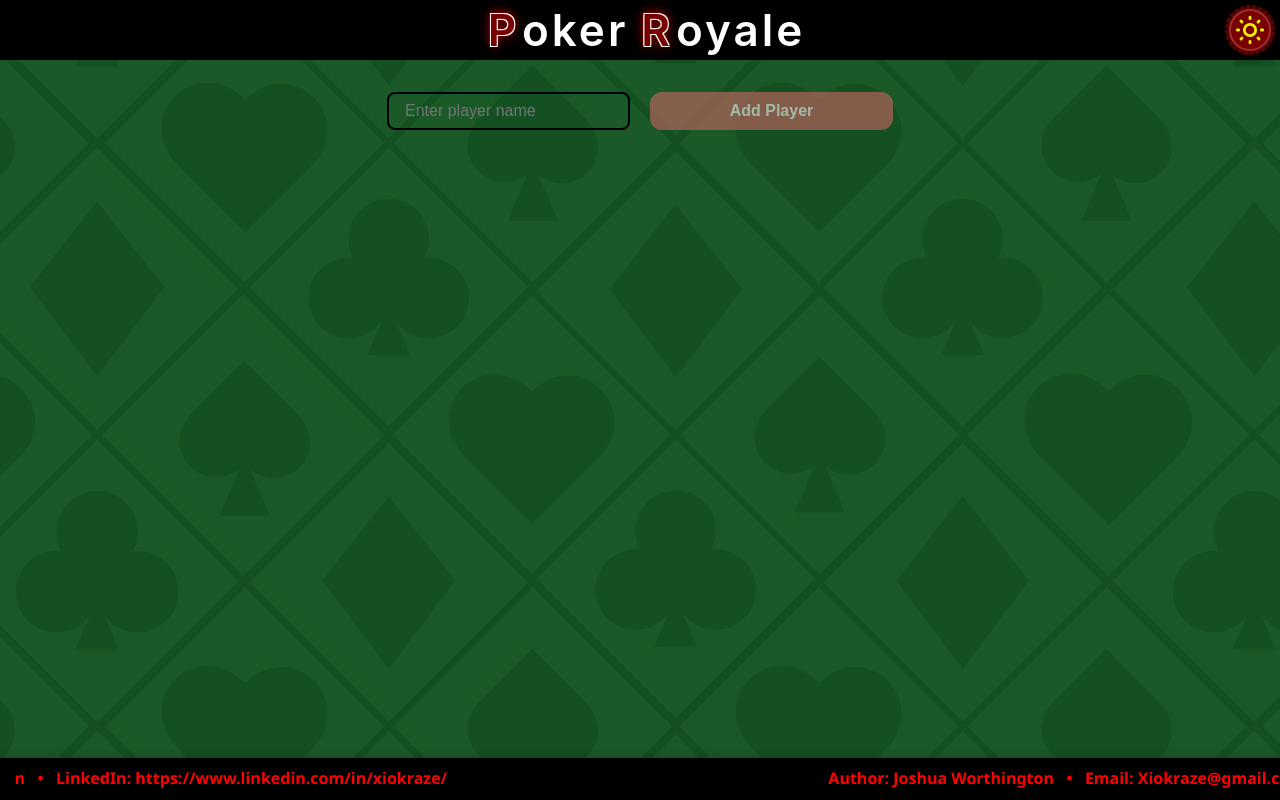
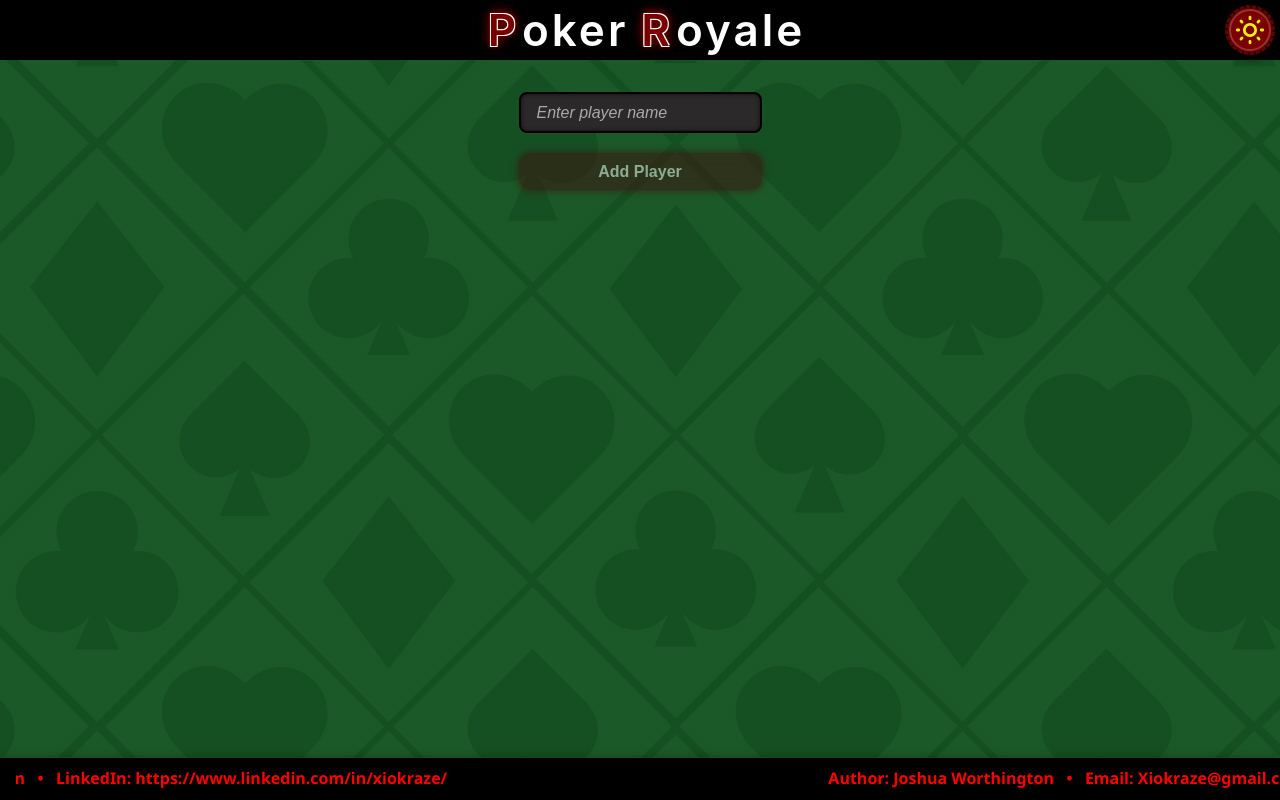
Before and after one commit to Xiokraze/PokerFE, a React (Create React App) app in the folder poker/: page /five-card-stud in a window 1280 px wide. Built offline with nearby package versions, Linux system fonts and the light colour scheme.

Commit message:
Continued finalizing initial game results logic.

```diff
--- a/poker/src/components/button/pokerButton/PokerButton.module.css
+++ b/poker/src/components/button/pokerButton/PokerButton.module.css
@@ -9,18 +9,19 @@
   font-size: 1rem;
   border-radius: 12px;
   cursor: pointer;
-  box-shadow: 0 0 6px 2px var(--poker-chip-red), inset 0 0 10px 2px #ff4d4d;
-  transition: background-color 0.3s ease, box-shadow 0.3s ease;
+  box-shadow: 0 0 6px 2px var(--poker-chip-red), inset 0 0 10px 2px var(--poker-chip-red);
+  transition: background-color 0.3s ease, box-shadow 0.3s ease, opacity 0.3s ease;
 }
 
 .pokerButton:hover:not(:disabled) {
-  background-color: #ff5555;
-  box-shadow: 0 0 12px 4px #ff0000, inset 0 0 14px 3px #ff6666;
+  background-color: var(--poker-chip-red);
+  box-shadow: 0 0 12px 4px var(--poker-chip-red), inset 0 0 14px 3px var(--poker-chip-red);
 }
 
 .pokerButton:disabled {
-  opacity: 0.6;
   cursor: not-allowed;
-  box-shadow: none;
-  background-color: #cc6666;
+  opacity: 0.5;
+  pointer-events: none;
+  filter: grayscale(60%);
+  transition: filter 0.3s ease, opacity 0.3s ease;
 }
--- a/poker/src/components/button/pokerButton/PokerButton.tsx
+++ b/poker/src/components/button/pokerButton/PokerButton.tsx
@@ -2,13 +2,15 @@
 import React from 'react';
 import styles from './PokerButton.module.css';
 
-type ButtonProps = React.ButtonHTMLAttributes<HTMLButtonElement> & {
+type ButtonProps = {
   text: string;
+  onClick?: (...args: any[]) => any;
+  disabled: boolean;
 };
 
-const PokerButton: React.FC<ButtonProps> = ({ text, ...rest }) => {
+const PokerButton: React.FC<ButtonProps> = ({ text, onClick, disabled }) => {
   return (
-    <button className={styles.pokerButton} {...rest}>
+    <button className={styles.pokerButton} onClick={onClick} disabled={disabled}>
       {text}
     </button>
   );
--- a/poker/src/pages/fiveCardStud/FiveCardStud.tsx
+++ b/poker/src/pages/fiveCardStud/FiveCardStud.tsx
@@ -1,5 +1,7 @@
 import React, { useState } from 'react';
 import PlayerInputForm from './PlayerForm';
+import PokerButton from '../../components/button/pokerButton/PokerButton';
+import FiveCardStudResults from './results/FiveCardStudResults';
 
 type PlayerResult = {
   player: string;
@@ -8,7 +10,7 @@ type PlayerResult = {
   handSummary: string;
 };
 
-type ApiResponse = {
+export type ApiResponse = {
   playerResults: PlayerResult[];
   winners: string[];
   reason: string;
@@ -18,11 +20,17 @@ const FiveCardStud: React.FC = () => {
   const [loading, setLoading] = useState(false);
   const [results, setResults] = useState<ApiResponse | null>(null);
   const [error, setError] = useState<string | null>(null);
+  const [players, setPlayers] = useState<string[]>([]);
+
+  const handlePlayAgain = () => {
+    setResults(null);
+  };
 
   const handleStartGame = async (players: string[]) => {
     setLoading(true);
     setError(null);
     setResults(null);
+    setPlayers(players); // Save for future use
     try {
       const requestOptions = {
         method: 'POST',
@@ -43,32 +51,14 @@ const FiveCardStud: React.FC = () => {
       setLoading(false);
     }
   };
-  if (loading) return <div>Loading cards... (poker spinner here)</div>;
+  // if (loading) return <div>Loading cards... (poker spinner here)</div>;
   if (error) return <div>Error: {error}</div>;
   if (results)
     return (
-      <div>
-        <h2>Results</h2>
-        <p>{results.reason}</p>
-        {results.playerResults.map(({ player, cards, rank, handSummary }) => (
-          <div key={player}>
-            <h3>{player}</h3>
-            <p>
-              {rank} — {handSummary}
-            </p>
-            <div>
-              {cards.map((card) => (
-                <span key={card} style={{ marginRight: 4 }}>
-                  {card}
-                </span> // Replace with your PlayingCard component!
-              ))}
-            </div>
-          </div>
-        ))}
-      </div>
+      <FiveCardStudResults loading={loading} results={results} handlePlayAgain={handlePlayAgain} />
     );
 
-  return <PlayerInputForm onSubmit={handleStartGame} />;
+  return <PlayerInputForm onSubmit={handleStartGame} loading={loading} initialPlayers={players} />;
 };
 
 export default FiveCardStud;
--- a/poker/src/pages/fiveCardStud/PlayerForm.module.css
+++ b/poker/src/pages/fiveCardStud/PlayerForm.module.css
@@ -1,3 +1,7 @@
+.pageWrapper {
+  padding-bottom: 100px;
+}
+
 .wrapper {
   padding: 2rem;
   max-width: 720px;
@@ -11,30 +15,47 @@
   align-items: center;
 }
 
+.input {
+  padding: 0.6rem 1rem;
+  border: 2px solid var(--primary-dark);
+  border-radius: 8px;
+  background-color: var(--secondary-dark);
+  color: var(--text-light);
+  font-size: 1rem;
+  width: 100%;
+  max-width: 300px;
+  box-shadow: inset 0 0 5px rgba(0, 0, 0, 0.6);
+  transition: all 0.2s ease-in-out;
+  outline: none;
+}
+
+.input:focus {
+  border-color: var(--poker-chip-red);
+  background-color: var(--primary-dark);
+  box-shadow: 0 0 10px var(--poker-chip-red);
+}
+
+.input::placeholder {
+  color: #aaa;
+  font-style: italic;
+}
+
 .grid {
+  display: flex;
+  flex-wrap: wrap;
+  justify-content: center; /* center items horizontally */
+  gap: 1.25rem;
+  padding: 2rem;
+  max-width: 960px;
+  margin: 0 auto;
+  box-sizing: border-box;
+}
+
+.inputGrid {
   display: grid;
   grid-template-columns: repeat(auto-fit, minmax(180px, 1fr));
   gap: 1.25rem;
   padding: 2rem;
-  max-width: 960px;
   margin: 0 auto;
+  width: fit-content;
 }
-
-.input {
-  flex: 1;
-  padding: 0.5rem 1rem;
-  font-size: 1rem;
-  border-radius: 8px;
-  border: 2px solid var(--primary-dark);
-  background-color: var(--primary-light);
-  color: var(--secondary-dark);
-}
-
-.grid {
-  display: grid;
-  grid-template-columns: repeat(auto-fit, minmax(180px, 1fr));
-  gap: 1.25rem;
-  padding: 2rem;
-  width: fit-content;
-  margin: 0 auto;
-}
--- a/poker/src/pages/fiveCardStud/PlayerForm.tsx
+++ b/poker/src/pages/fiveCardStud/PlayerForm.tsx
@@ -1,15 +1,17 @@
-import React, { useContext, useState } from 'react';
+import React, { useState } from 'react';
 import styles from './PlayerForm.module.css';
 import PokerButton from '../../components/button/pokerButton/PokerButton';
 import CardOption from '../../components/playingCard/CardOption';
 
 type PlayerFormProps = {
   onSubmit: (players: string[]) => void;
+  loading: boolean;
+  initialPlayers?: string[];
 };
 
-const PlayerForm: React.FC<PlayerFormProps> = ({ onSubmit }) => {
+const PlayerForm: React.FC<PlayerFormProps> = ({ onSubmit, loading, initialPlayers = [] }) => {
   const [newPlayerName, setNewPlayerName] = useState('');
-  const [players, setPlayers] = useState<string[]>([]);
+  const [players, setPlayers] = useState<string[]>(initialPlayers);
 
   const handleAddPlayer = () => {
     if (newPlayerName.trim() === '') return;
@@ -19,12 +21,18 @@ const PlayerForm: React.FC<PlayerFormProps> = ({ onSubmit }) => {
   };
 
   return (
-    <>
-      <div className={styles.grid}>
+    <div className={styles.pageWrapper}>
+      {players.length < 10 && (
+        <div className={styles.inputGrid}>
           <input
             type="text"
             value={newPlayerName}
             onChange={(e) => setNewPlayerName(e.target.value)}
+            onKeyDown={(e) => {
+              if (e.key === 'Enter' && newPlayerName.trim() !== '') {
+                handleAddPlayer();
+              }
+            }}
             placeholder="Enter player name"
             className={styles.input}
           />
@@ -34,6 +42,7 @@ const PlayerForm: React.FC<PlayerFormProps> = ({ onSubmit }) => {
             text="Add Player"
           />
         </div>
+      )}
 
       <div className={styles.grid}>
         {players.map((player, index) => (
@@ -41,16 +50,24 @@ const PlayerForm: React.FC<PlayerFormProps> = ({ onSubmit }) => {
             key={index}
             id={player}
             displayText={player}
-            subText="Ready to play"
+            subText="Click to Remove"
             cardCode=""
             faceDown={true}
-            badgeText="Player"
-            badgeColor="#0062ff"
-            onClick={() => {}}
+            onClick={() => setPlayers((prev) => prev.filter((_, i) => i !== index))}
           />
         ))}
       </div>
-    </>
+
+      {players.length >= 1 && (
+        <div className={styles.inputGrid}>
+          <PokerButton
+            onClick={() => onSubmit(players)}
+            disabled={loading}
+            text={loading ? 'Dealing...' : 'Deal'}
+          />
+        </div>
+      )}
+    </div>
   );
 };
 
--- /dev/null
+++ b/poker/src/pages/fiveCardStud/results/FiveCardStudResults.module.css
@@ -0,0 +1,58 @@
+.resultsContainer {
+  max-width: 960px;
+  margin: 2rem auto;
+  padding: 1rem 2rem;
+  text-align: center;
+}
+
+.title {
+  font-size: 2rem;
+  margin-bottom: 1rem;
+  color: var(--secondary-light);
+}
+
+.reason {
+  font-size: 1.1rem;
+  color: var(--secondary-light);
+  margin-bottom: 2rem;
+}
+
+.playerResults {
+  display: flex;
+  flex-direction: column;
+  gap: 1.5rem;
+  margin-bottom: 2rem;
+}
+
+.playerCard {
+  background-color: rgba(255, 255, 255, 0.05);
+  background-color: var(--MenuBackground);
+  padding: 1rem;
+  border-radius: 10px;
+  box-shadow: inset 0 0 10px rgba(0, 0, 0, 0.3);
+}
+
+.playerName {
+  font-size: 1.25rem;
+  font-weight: 600;
+  margin-bottom: 0.25rem;
+  color: var(--secondary-light);
+}
+
+.handSummary {
+  font-size: 1rem;
+  margin-bottom: 0.5rem;
+  color: var(--secondary-light);
+}
+
+.rank {
+  font-weight: bold;
+  color: var(--highlight-color, gold);
+}
+
+.cardRow {
+  display: flex;
+  justify-content: center;
+  gap: 0.5rem;
+  flex-wrap: wrap;
+}
--- /dev/null
+++ b/poker/src/pages/fiveCardStud/results/FiveCardStudResults.tsx
@@ -0,0 +1,43 @@
+import PokerButton from '../../../components/button/pokerButton/PokerButton';
+import PlayingCard from '../../../components/playingCard/PlayingCard';
+import { ApiResponse } from '../FiveCardStud';
+import styles from './FiveCardStudResults.module.css';
+
+type FiveCardStudResultsProps = {
+  loading: boolean;
+  handlePlayAgain: () => void;
+  results: ApiResponse;
+};
+
+const FiveCardStudResults: React.FC<FiveCardStudResultsProps> = ({
+  loading,
+  handlePlayAgain,
+  results,
+}) => {
+  return (
+    <div className={styles.resultsContainer}>
+      <h2 className={styles.title}>Results</h2>
+      <p className={styles.reason}>{results.reason}</p>
+
+      <div className={styles.playerResults}>
+        {results.playerResults.map(({ player, cards, rank, handSummary }) => (
+          <div key={player} className={styles.playerCard}>
+            <h3 className={styles.playerName}>{player}</h3>
+            <p className={styles.handSummary}>
+              <span className={styles.rank}>{rank}</span> — {handSummary}
+            </p>
+            <div className={styles.cardRow}>
+              {cards.map((card) => (
+                <PlayingCard key={card} code={card} width={80} />
+              ))}
+            </div>
+          </div>
+        ))}
+      </div>
+
+      <PokerButton onClick={() => handlePlayAgain()} disabled={loading} text="Play Again" />
+    </div>
+  );
+};
+
+export default FiveCardStudResults;
```
Lines whose indentation alone changed are shown as unchanged.
